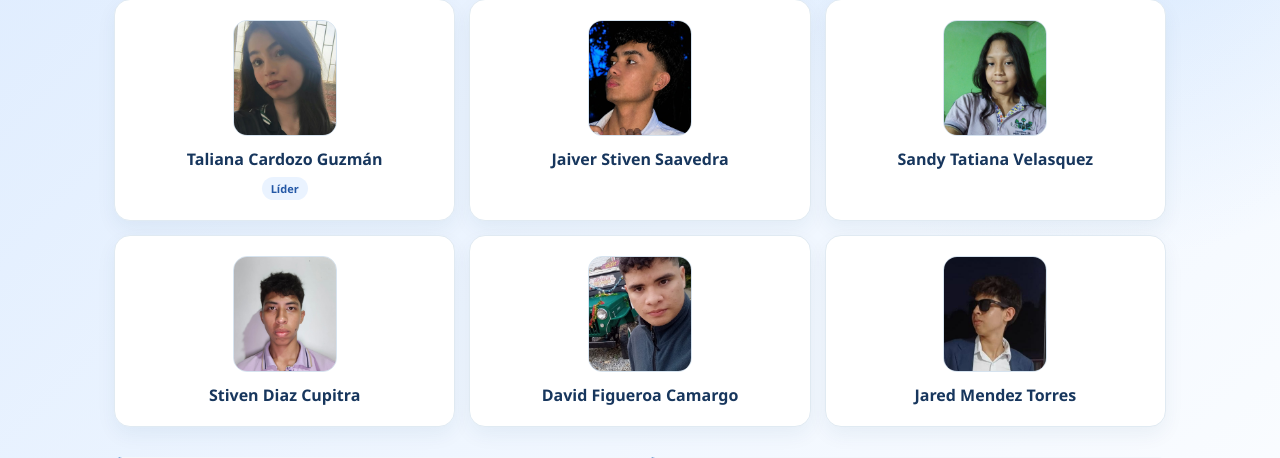
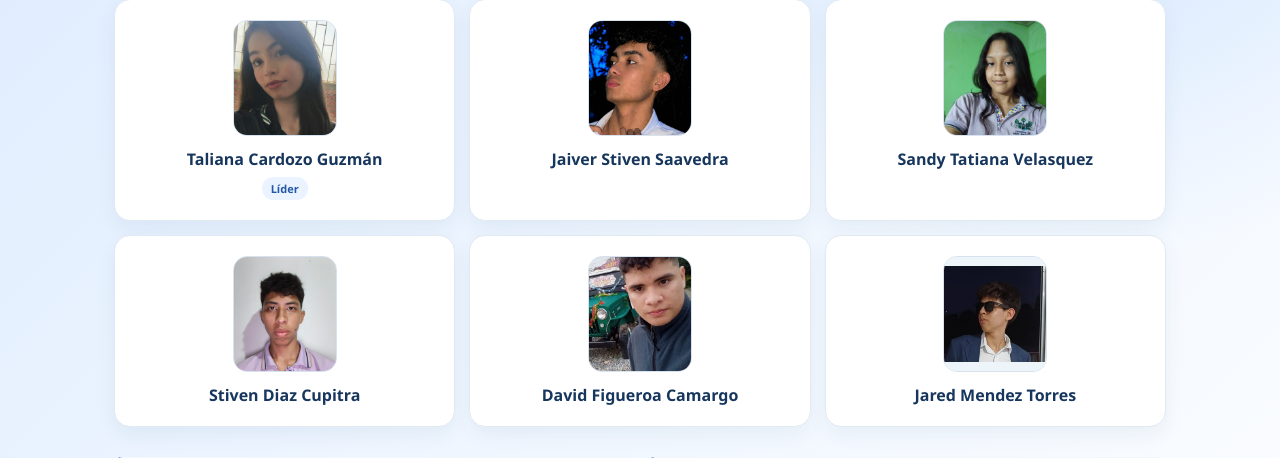
Before and after one commit to Taliana123/Eduturnos, a Flask app: page /creadores in a window 1280 px wide. Shown: the part 342-800 px from the top of the page. Run offline with Flask 3, Linux system fonts and the light colour scheme.

Commit message:
Show Jared portrait without cropping

```diff
--- a/templates/publico/creadores.html
+++ b/templates/publico/creadores.html
@@ -46,7 +46,7 @@
 .creador-card{display:grid;justify-items:center;align-content:start;min-width:0;padding:20px 12px;border:1px solid #e0eaf2;border-radius:16px;background:#fff;text-align:center;box-shadow:0 8px 20px rgba(24,67,103,.06)}
 .creador-foto{display:grid;place-items:center;width:104px;height:116px;margin-bottom:12px;overflow:hidden;border:1px solid #d6e3ef;border-radius:14px;background:#edf5fb;color:#6488a8}
 .creador-foto img{display:block;width:100%;height:100%;object-fit:cover;object-position:center 38%}
-.creador-foto img.creador-foto-jared{object-position:70% 38%}
+.creador-foto img.creador-foto-jared{object-fit:contain;object-position:center;background:#edf5fb}
 .creador-foto-placeholder{display:grid;width:100%;height:100%;place-items:center;background:linear-gradient(145deg,#eef7fc,#dcecf7)}
 .creador-foto-placeholder svg{width:46px;height:46px;fill:none;stroke:currentColor;stroke-width:2.2;stroke-linecap:round;stroke-linejoin:round}
 .creador-card h2{margin:0;color:#17365d;font-size:16px;line-height:1.4}
```
